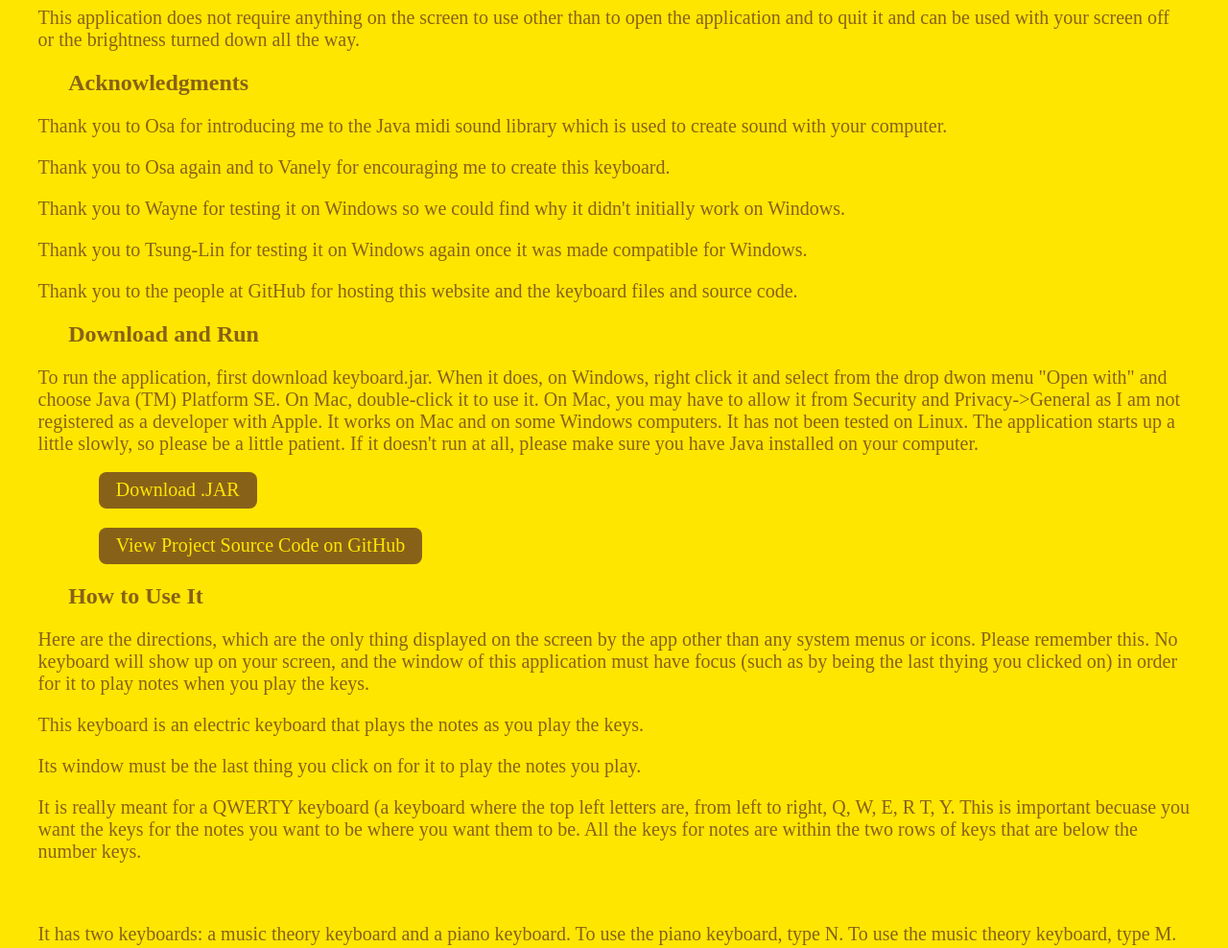
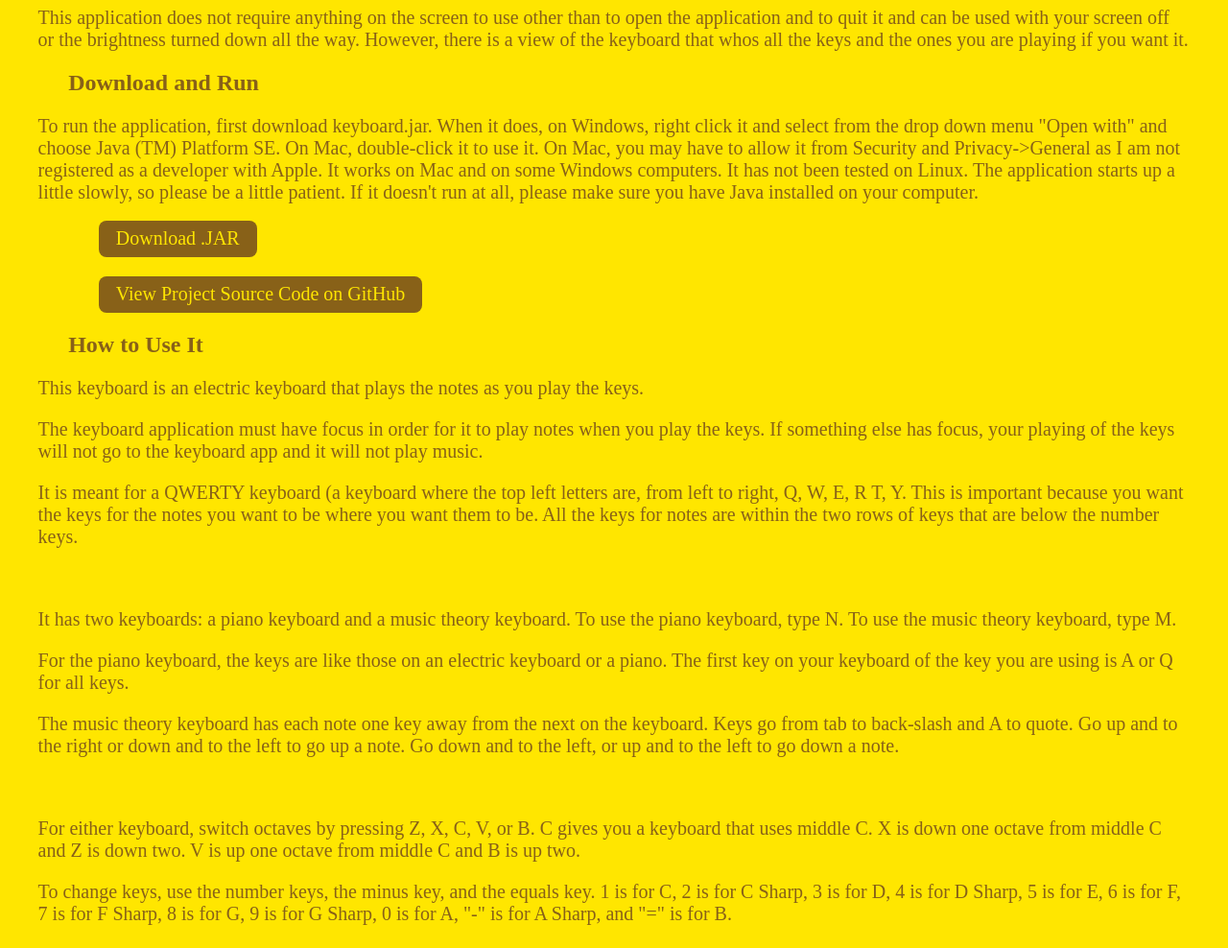
Before and after one commit to MattNoName/keyboard, a plain HTML site: page docs/index.html in a window 1280 px wide. Shown: the part 120-1108 px from the top of the page at 96% size. Drawn offline with Linux system fonts and the light colour scheme.

Commit message:
updated website

```diff
--- a/docs/index.html
+++ b/docs/index.html
@@ -16,33 +16,14 @@
   </h2>
   <div class="basicText">
     This application does not require anything on the screen to use other than to open the application and to quit it
-    and can be used with your screen off or the brightness turned down all the way.
-  </div>
-  <h2 class="basicHeading">
-    Acknowledgments
-  </h2>
-  <div class="basicText">
-      <p>
-    Thank you to Osa for introducing me to the Java midi sound library which is used to create sound with your computer.
-    </p>
-    <p>
-    Thank you to Osa again and to Vanely for encouraging me to create this keyboard.
-  </p>
-    <p>
-      Thank you to Wayne for testing it on Windows so we could find why it didn't initially work on Windows.
-    </p>
-    <p>
-      Thank you to Tsung-Lin for testing it on Windows again once it was made compatible for Windows.
-    </p>
-<p>
-    Thank you to the people at GitHub for hosting this website and the keyboard files and source code.
-  </p>
+    and can be used with your screen off or the brightness turned down all the way.  However, there is a view of the
+    keyboard that whos all the keys and the ones you are playing if you want it.
   </div>
   <h2 class="basicHeading">
     Download and Run
   </h2>
   <div class="basicText">
-    To run the application, first download keyboard.jar. When it does, on Windows, right click it and select from the drop dwon menu "Open with" and choose
+    To run the application, first download keyboard.jar. When it does, on Windows, right click it and select from the drop down menu "Open with" and choose
     Java (TM) Platform SE. On Mac, double-click it to use it. On Mac, you may have to allow it from Security and Privacy->General as I am not registered as a
     developer with Apple. It works on Mac and on some Windows computers.  It has not been tested on Linux.  The application starts up a little slowly, so
     please be a little patient. If it doesn't run at all, please make sure you have Java installed on your computer.
@@ -58,25 +39,21 @@
     How to Use It
   </h2>
   <div class="basicText">
-    <p>
-    Here are the directions, which are the only thing displayed on the screen by the app other than any system menus or
-    icons.  Please remember this.  No keyboard will show up on your screen, and the window of this application must have
-    focus (such as by being the last thying you clicked on) in order for it to play notes when you play the keys.
-  </p>
   <p>
     This keyboard is an electric keyboard that plays the notes as you play the keys.
   </p>
   <p>
-    Its window must be the last thing you click on for it to play the notes you play.
+    The keyboard application must have focus in order for it to play notes when you play the keys.
+    If something else has focus, your playing of the keys will not go to the keyboard app and it will not play music.
   </p>
   <p>
-    It is really meant for a QWERTY keyboard (a keyboard where the top left letters are, from left to right, Q, W, E, R
-    T, Y. This is important becuase you want the keys for the notes you want to be where you want them to be. All the
+    It is meant for a QWERTY keyboard (a keyboard where the top left letters are, from left to right, Q, W, E, R
+    T, Y. This is important because you want the keys for the notes you want to be where you want them to be. All the
     keys for notes are within the two rows of keys that are below the number keys.
   </p>
 <br>
   <p>
-    It has two keyboards: a music theory keyboard and a piano keyboard. To use the piano keyboard, type N. To use the
+    It has two keyboards: a piano keyboard and a music theory keyboard. To use the piano keyboard, type N. To use the
     music theory keyboard, type M.
   </p>
   <p>
@@ -94,9 +71,9 @@
     down one octave from middle C and Z is down two. V is up one octave from middle C and B is up two.
   </p>
   <p>
-    To change keys, use the number keys, the minus key, and the equals key. 1 is for C, 2 is for C# (C sharp), 3 is for
-    D, 4 is for D# (D sharp), 5 is for E, 6 is for F, 7 is for F# (F sharp), 8 is for G, 9 is for G# (G sharp), 0 is for
-    A, minus is for A# (A sharp), and equals is for B.
+    To change keys, use the number keys, the minus key, and the equals key. 1 is for C, 2 is for C Sharp, 3 is for
+    D, 4 is for D Sharp, 5 is for E, 6 is for F, 7 is for F Sharp, 8 is for G, 9 is for G Sharp, 0 is for
+    A, "-" is for A Sharp, and "=" is for B.
   </p>
   <br>
 <p>
@@ -113,7 +90,7 @@
     More by the Developer
   </h2>
   <div class="inset1">
-  <a class="linkBtn gridBtn" href="https://mattnoname.github.io/index">Matt Roberts's GitHub Page</a><a class="linkBtn gridBtn"
+  <a class="linkBtn gridBtn" href="https://matthewrobertsdev.github.io/index">Matt Roberts's GitHub Page</a><a class="linkBtn gridBtn"
     href="https://github.com/matthewrobertsdev">Matt Roberts's GitHub</a>
   </div>
   <br>
```
Also changed, not shown: 1 other file.
